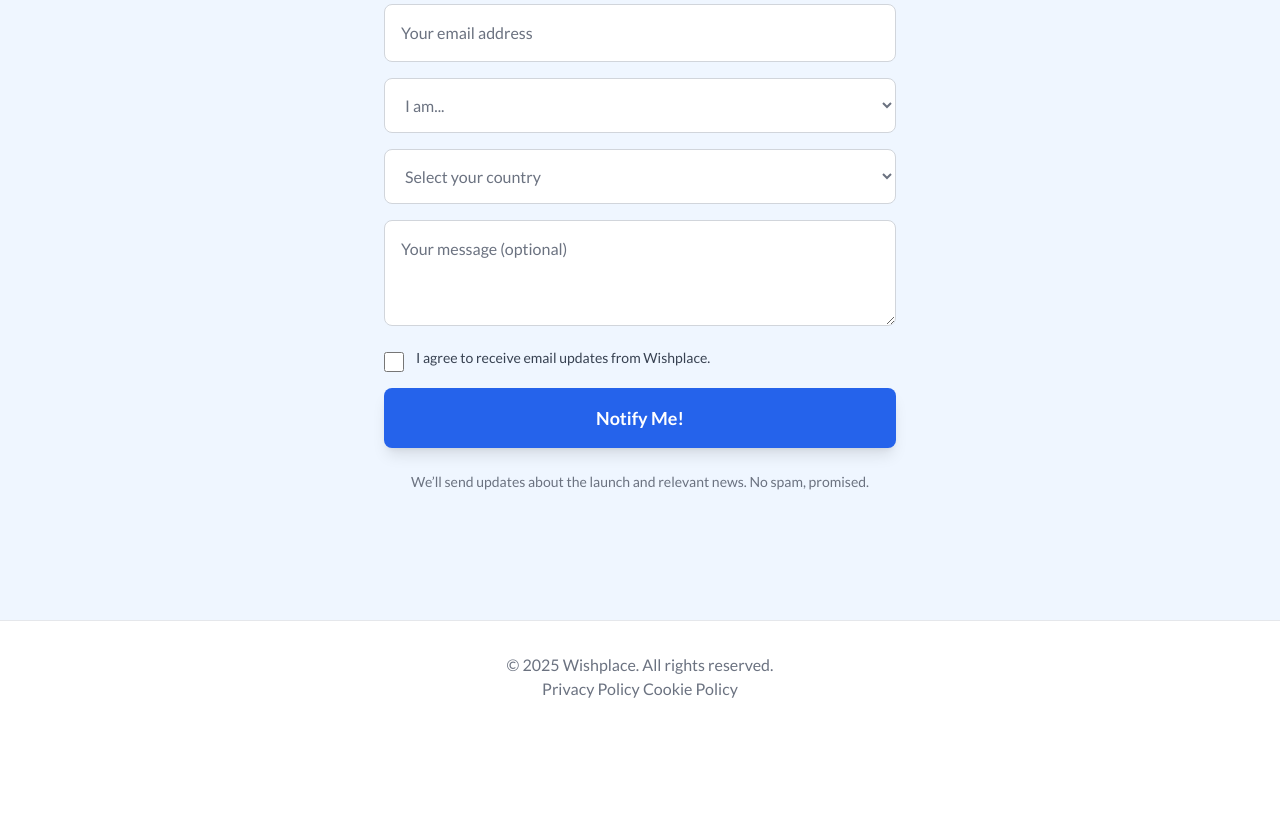
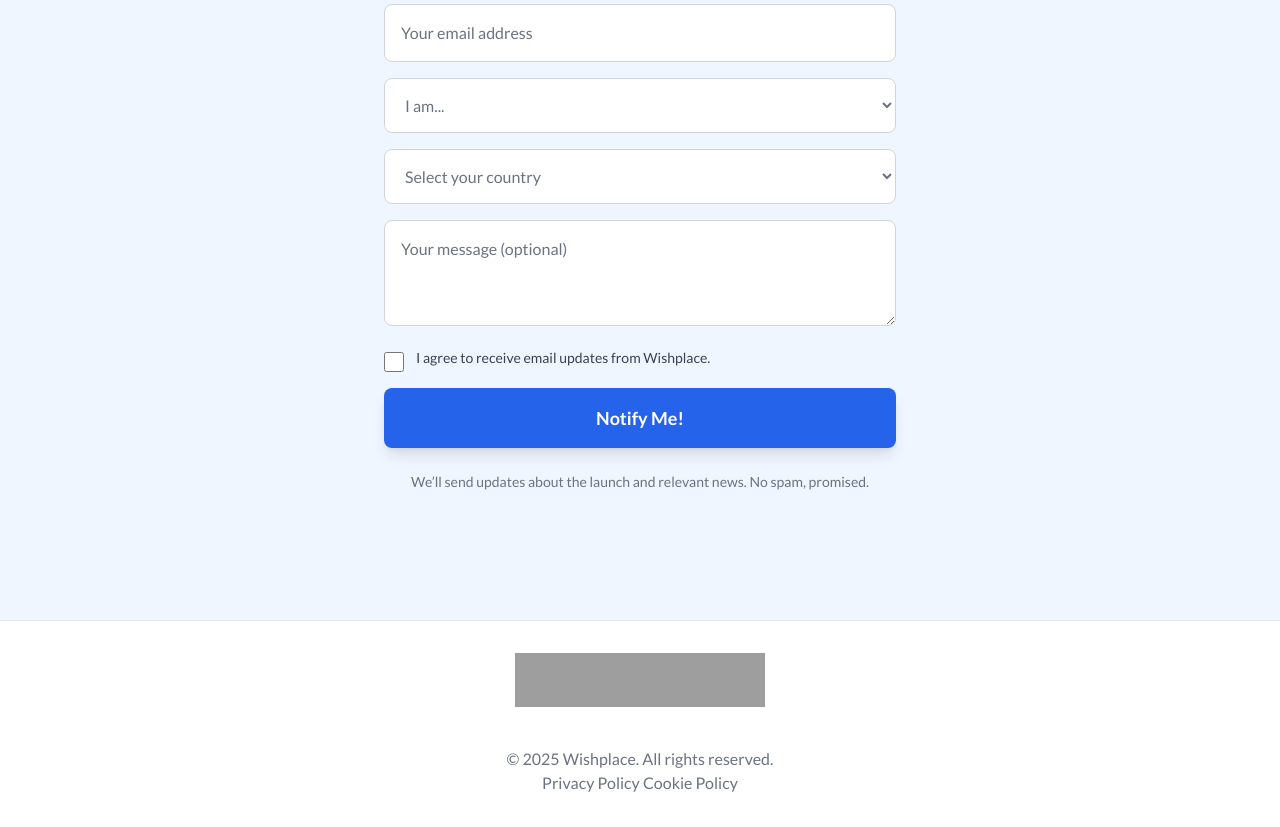
Before and after one commit to ale206/WishPlaceApp, a plain HTML site: page index.html in a window 1280 px wide. Shown: the part 4505-5332 px from the top of the page. Before the commit the page ends 5238 px from the top, so only its background shows below. Drawn offline with nearby package versions, Linux system fonts and the light colour scheme; grey boxes are pictures that could not be loaded.

Commit message:
Product Hunt banner

```diff
--- a/index.html
+++ b/index.html
@@ -542,7 +542,17 @@
 
 <!-- Footer -->
 <footer class="py-8 bg-white text-gray-500 border-t border-gray-200">
+
+    <div class="flex justify-center mb-10">
+        <a href="https://www.producthunt.com/products/wishplace-find-your-dream-home?embed=true&utm_source=badge-featured&utm_medium=badge&utm_source=badge-wishplace&#0045;find&#0045;your&#0045;dream&#0045;home" target="_blank">
+            <img src="https://api.producthunt.com/widgets/embed-image/v1/featured.svg?post_id=1038275&theme=light&t=1763161126203" alt="WishPlace&#0032;–&#0032;Find&#0032;Your&#0032;Dream&#0032;Home - Find&#0032;buyers&#0032;or&#0032;renters&#0032;for&#0032;your&#0032;home&#0032;before&#0032;listing&#0032;it | Product Hunt" style="width: 250px; height: 54px;" width="250" height="54" />
+        </a>
+    </div>
+
     <div class="container mx-auto px-6 text-center">
+
+
+
         <p data-key="footerText">&copy; 2025 Wishplace. All rights reserved.</p>
         <a href="https://www.iubenda.com/privacy-policy/16250465" class="iubenda-white iubenda-noiframe iubenda-embed iubenda-noiframe " title="Privacy Policy ">Privacy Policy</a><script type="text/javascript">(function (w,d) {var loader = function () {var s = d.createElement("script"), tag = d.getElementsByTagName("script")[0]; s.src="https://cdn.iubenda.com/iubenda.js"; tag.parentNode.insertBefore(s,tag);}; if(w.addEventListener){w.addEventListener("load", loader, false);}else if(w.attachEvent){w.attachEvent("onload", loader);}else{w.onload = loader;}})(window, document);</script>
         <a href="https://www.iubenda.com/privacy-policy/16250465/cookie-policy" class="iubenda-white iubenda-noiframe iubenda-embed iubenda-noiframe " title="Cookie Policy ">Cookie Policy</a><script type="text/javascript">(function (w,d) {var loader = function () {var s = d.createElement("script"), tag = d.getElementsByTagName("script")[0]; s.src="https://cdn.iubenda.com/iubenda.js"; tag.parentNode.insertBefore(s,tag);}; if(w.addEventListener){w.addEventListener("load", loader, false);}else if(w.attachEvent){w.attachEvent("onload", loader);}else{w.onload = loader;}})(window, document);</script>
```
